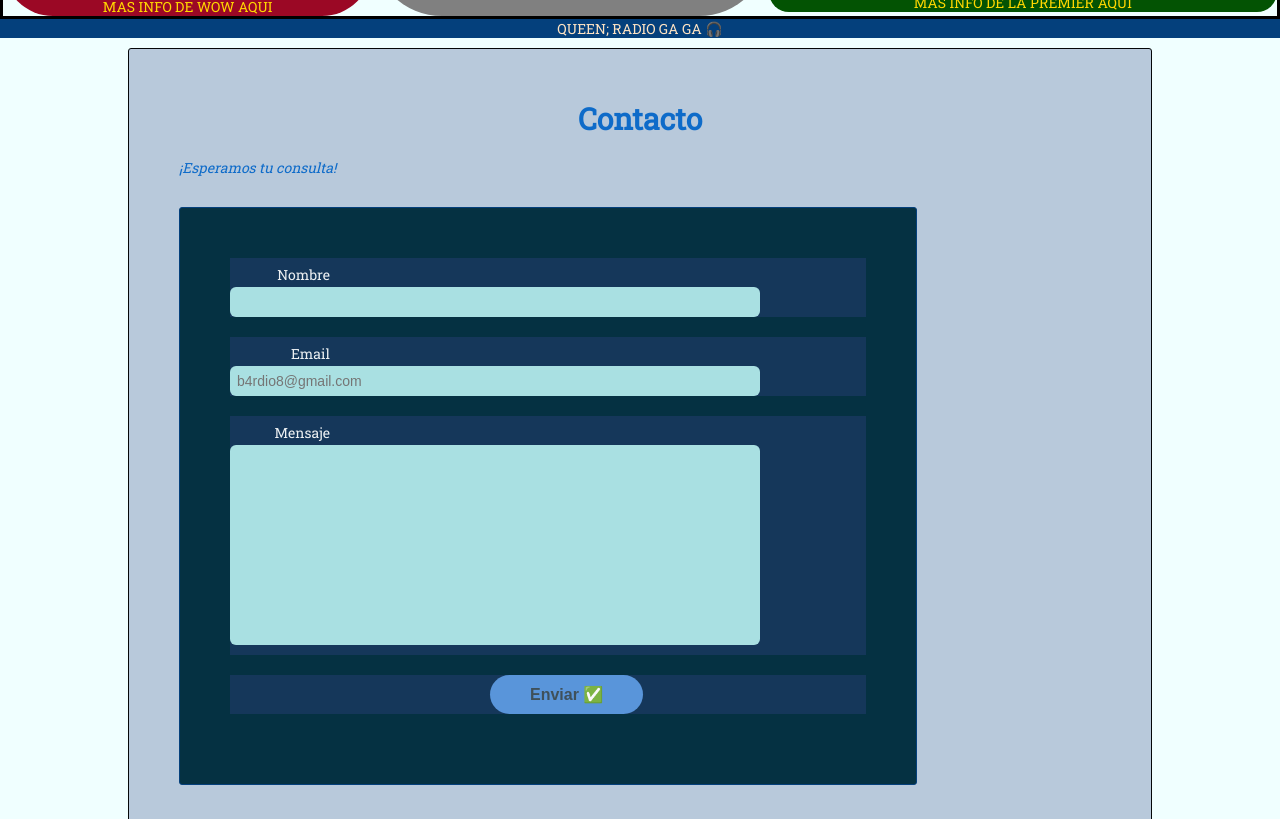
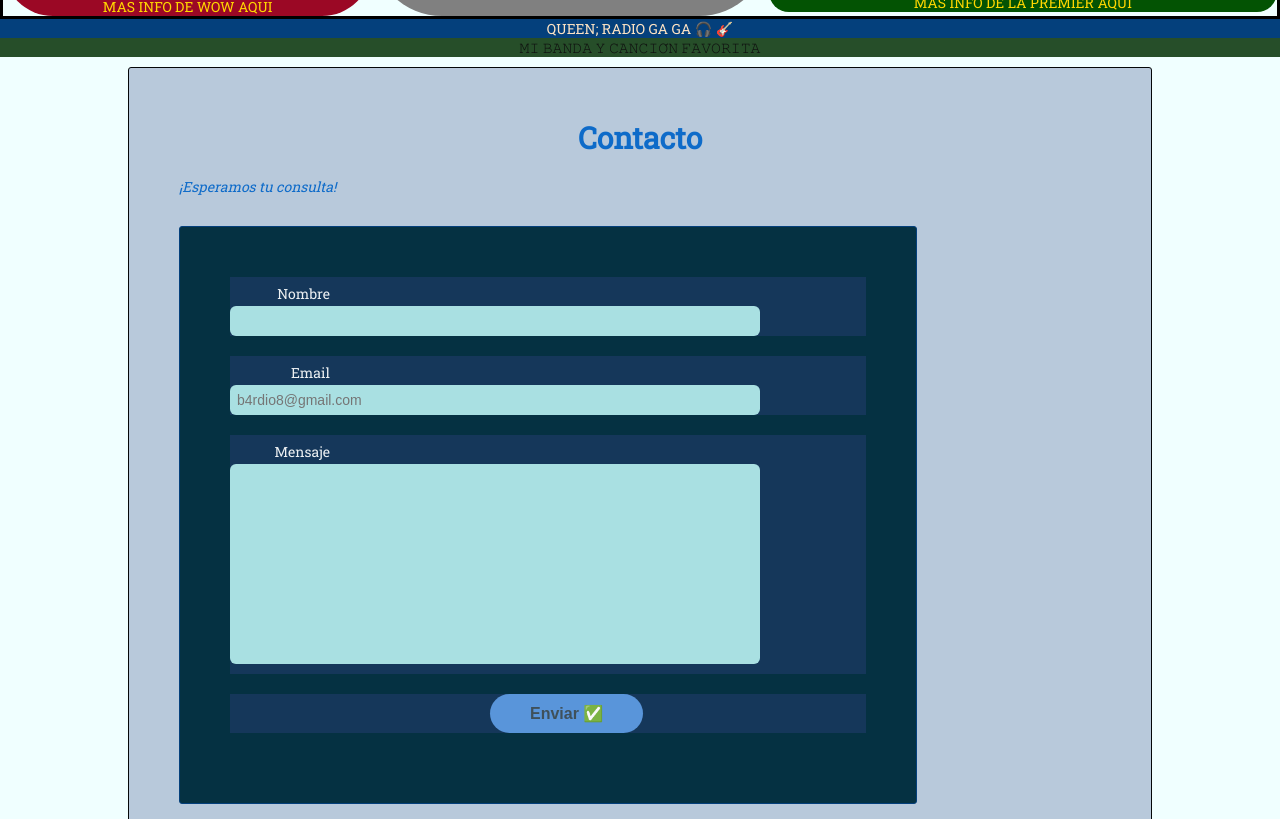
Before and after one commit to Northrum/miprimerapagina, a plain HTML site: page index.html in a window 1280 px wide. Shown: the part 943-1762 px from the top of the page. Drawn offline with Linux system fonts and the light colour scheme.

Commit message:
mi segundo cambio

```diff
--- a/css/styles.css
+++ b/css/styles.css
@@ -436,3 +436,10 @@ div .form-row label{
   background-color: #04407c;
   color: bisque;
 }
+.greeting2 {
+  margin-top: 0;
+  text-align: center;
+  display:block;
+  background-color: rgb(38, 78, 41);
+  color: rgb(15, 15, 15);
+}
--- a/index.html
+++ b/index.html
@@ -77,9 +77,8 @@
                     </div>
                 </div>
             </section>
-            <div class="greeting"> QUEEN; RADIO GA GA 🎧
-
-            </div>
+            <div class="greeting"> QUEEN; RADIO GA GA 🎧 🎸</div>
+            <div class="greeting2">𝙼𝙸 𝙱𝙰𝙽𝙳𝙰 𝚈 𝙲𝙰𝙽𝙲𝙸𝙾́𝙽 𝙵𝙰𝚅𝙾𝚁𝙸𝚃𝙰</div>
         </main>
         <footer class="form-header">
             <h1>Contacto</h1>
```
